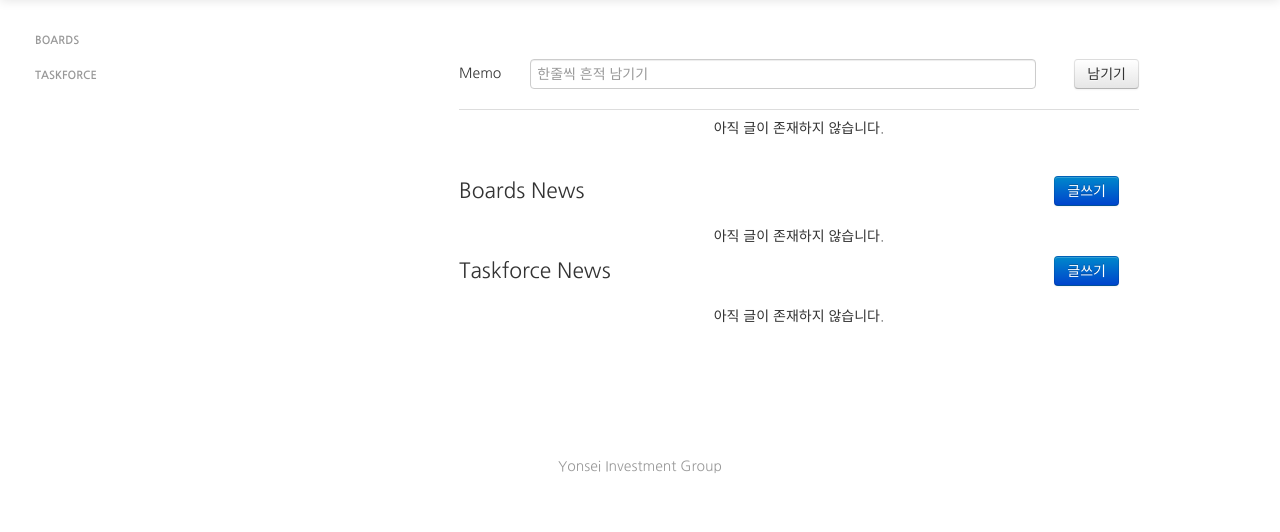
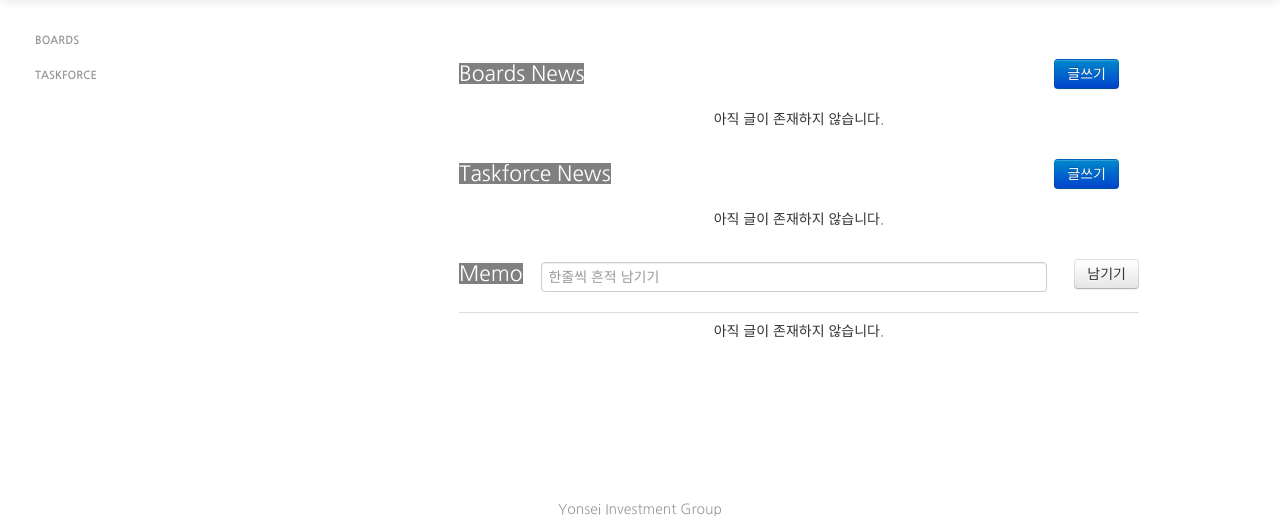
Before and after one commit to libelo/yighub, a Django app: template yighub/templates/yighub/home_for_member.html in a window 1280 px wide. Shown: the part 41-573 px from the top of the page. Run offline with Django 3.2, Linux system fonts and the light colour scheme; the template is opened without the code that fills it, so the values that code supplies are empty; some libraries are stand-ins or nearby versions.

Commit message:
home_for_member 페이지 수정
재성이형 피드백 반영

```diff
--- a/yighub/templates/yighub/base.html
+++ b/yighub/templates/yighub/base.html
@@ -48,6 +48,10 @@
 		opacity: 0.25;
 	}
 
+	a {
+		poin
+	}
+
 	{% block style %}
 	{% endblock %}
 
@@ -73,6 +77,7 @@
 					<span class="icon-bar"></span>
 					<span class="icon-bar"></span>
 				</button>
+				<!-- <img src="/static/yighub/images/yiglogo.jpg" height="50px" width="50px" /> -->
 				<a class="brand" href="{% url 'yighub:home' %}">YIG</a>
 				{% if user.name %}
 				<div class="nav-collapse collapse">
@@ -83,7 +88,7 @@
 					<ul class="nav">
 						<li class="dropdown">
 							<a href="#" class="dropdown-toggle" data-toggle="dropdown">
-								Menus
+								Menu
 								<b class="caret"></b>
 							</a>
 							<ul class="dropdown-menu">
--- a/yighub/templates/yighub/home_for_member.html
+++ b/yighub/templates/yighub/home_for_member.html
@@ -1,5 +1,11 @@
 {% extends "yighub/base.html" %}
 
+{% block style %}
+.lead {
+	background-color:gray;
+	color:white;
+}
+{% endblock %}
 
 {% block sidebar %}
 	<div class="span3">
@@ -31,36 +37,6 @@
 		<br />
 
 		<div class="container-fluid" style="max-width: 680px; margin-left: auto; margin-right: auto;">
-			<form class="form-inline" action="{% url 'yighub:create_memo' %}" method="post">
-				{% csrf_token %}
-				<label>Memo</label>
-				<input class="span9" style="margin-left:25px;"type = 'text' name = 'memo' placeholder="한줄씩 흔적 남기기"/>
-
-				<button type="submit" class="btn pull-right">남기기</button>
-			</form>
-
-			<table class="table">
-				{% if memos %}
-				<tbody>
-					{% for m in memos %}
-					<tr>
-						<td> {{ m.creator }} </td>
-						<td> {{ m.memo }} </td>
-						<td> {{ m.time_created }} </td>
-					</tr>
-					{% endfor %}
-				</tbody>
-				{% else %}
-				<tbody>
-					<tr>
-						<td>
-							<p class="text-center"> 아직 글이 존재하지 않습니다. </p>
-						</td>
-					</tr>
-				</tbody>
-				{% endif %}
-			</table>
-
 			<div class="row-fluid">
 				<span class="lead">Boards News</span>
 				<div class="container-fluid pull-right">
@@ -96,6 +72,7 @@
 				<p> 아직 글이 존재하지 않습니다. </p>
 			</div>
 			{% endif %}
+			<br />
 
 			<div class="row-fluid">
 				<span class="lead">Taskforce News</span>
@@ -132,6 +109,37 @@
 				<p> 아직 글이 존재하지 않습니다. </p>
 			</div>
 			{% endif %}
+			<br />
+
+			<form class="form-inline" action="{% url 'yighub:create_memo' %}" method="post">
+				{% csrf_token %}
+				<span class="lead">Memo</span>
+				<input class="span9" style="margin-left:15px;"type = 'text' name = 'memo' placeholder="한줄씩 흔적 남기기"/>
+
+				<button type="submit" class="btn pull-right">남기기</button>
+			</form>
+
+			<table class="table">
+				{% if memos %}
+				<tbody>
+					{% for m in memos %}
+					<tr>
+						<td> {{ m.creator }} </td>
+						<td> {{ m.memo }} </td>
+						<td> {{ m.time_created }} </td>
+					</tr>
+					{% endfor %}
+				</tbody>
+				{% else %}
+				<tbody>
+					<tr>
+						<td>
+							<p class="text-center"> 아직 글이 존재하지 않습니다. </p>
+						</td>
+					</tr>
+				</tbody>
+				{% endif %}
+			</table>
 		</div>
 
 	</div><!--/span-->
```
Also changed, not shown: yighub/static/yighub/images/yiglogo.jpg (added).
